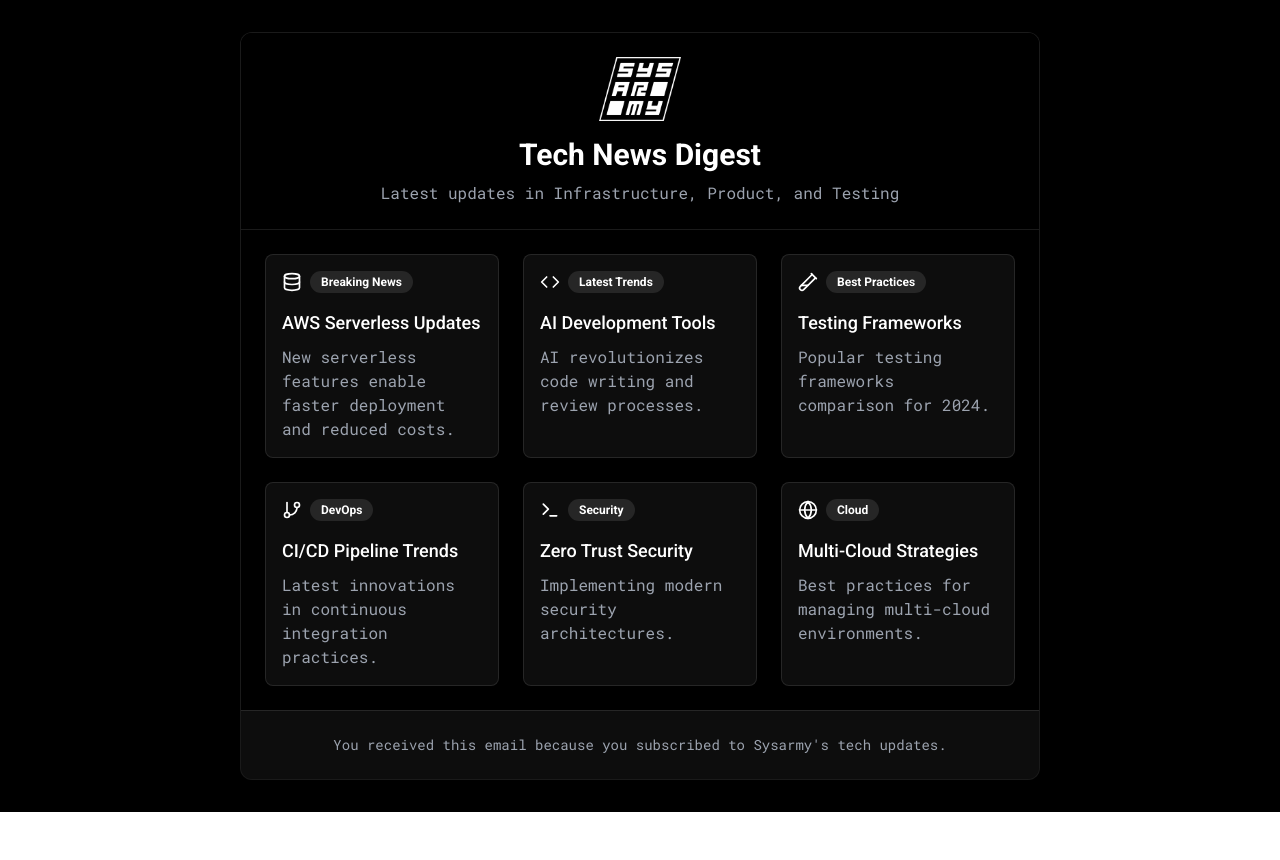
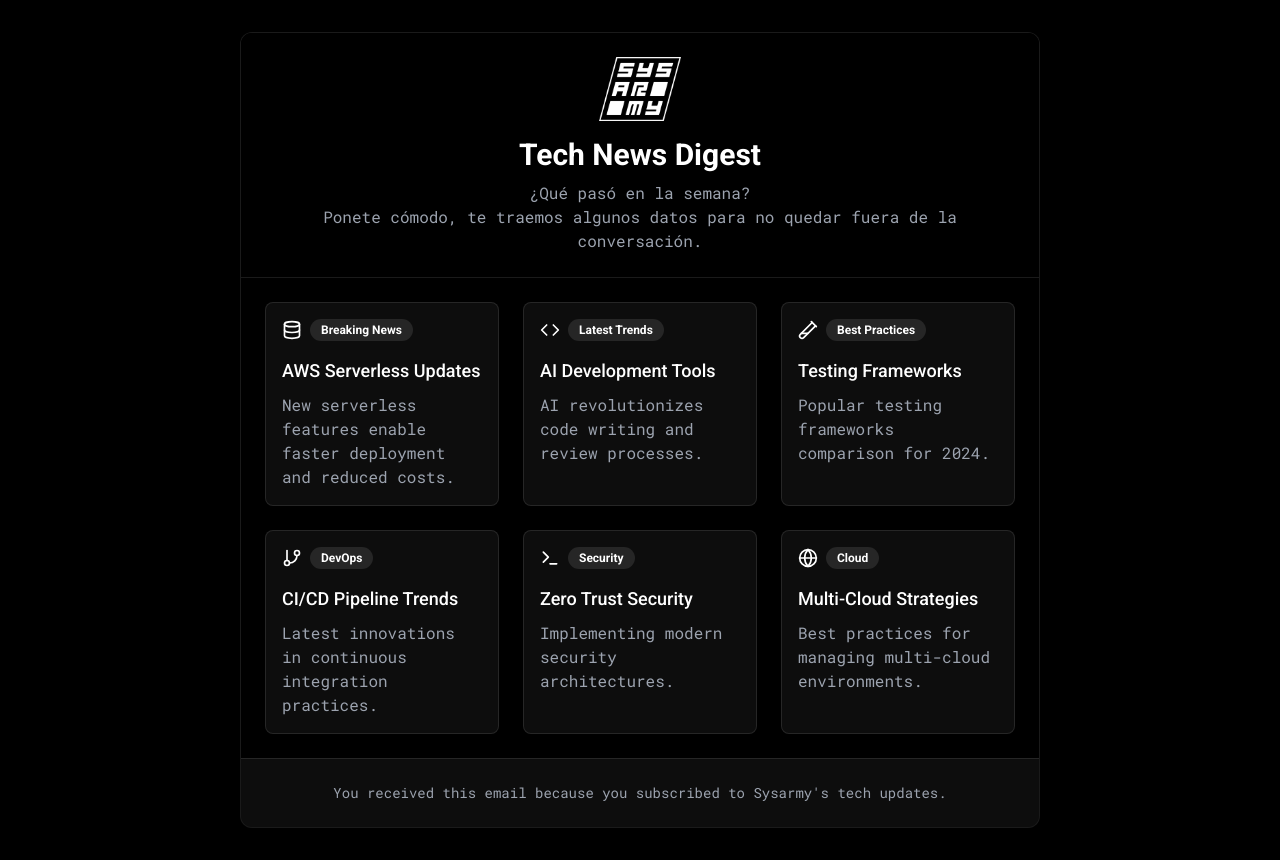
Before and after one commit to jassus/sysarmy-news, a React (Vite) app: page / in a window 1280 px wide. Before the commit the page ends 812 px from the top, so only its background shows below. Built offline with nearby package versions, Linux system fonts and the light colour scheme.

Commit message:
Update homepage text
Update the homepage text to "¿Qué pasó en la semana?\nPonete cómodo, te traemos algunos datos para no quedar fuera de la conversación."

```diff
--- a/src/pages/Index.tsx
+++ b/src/pages/Index.tsx
@@ -18,7 +18,7 @@ const Index = () => {
           <h1 className="text-2xl md:text-3xl font-bold text-white mb-2 font-sans">
             Tech News Digest
           </h1>
-          <p className="text-gray-400 font-mono">Latest updates in Infrastructure, Product, and Testing</p>
+          <p className="text-gray-400 font-mono">¿Qué pasó en la semana?<br />Ponete cómodo, te traemos algunos datos para no quedar fuera de la conversación.</p>
         </div>
 
         {/* Main Content - Grid Layout */}
```
